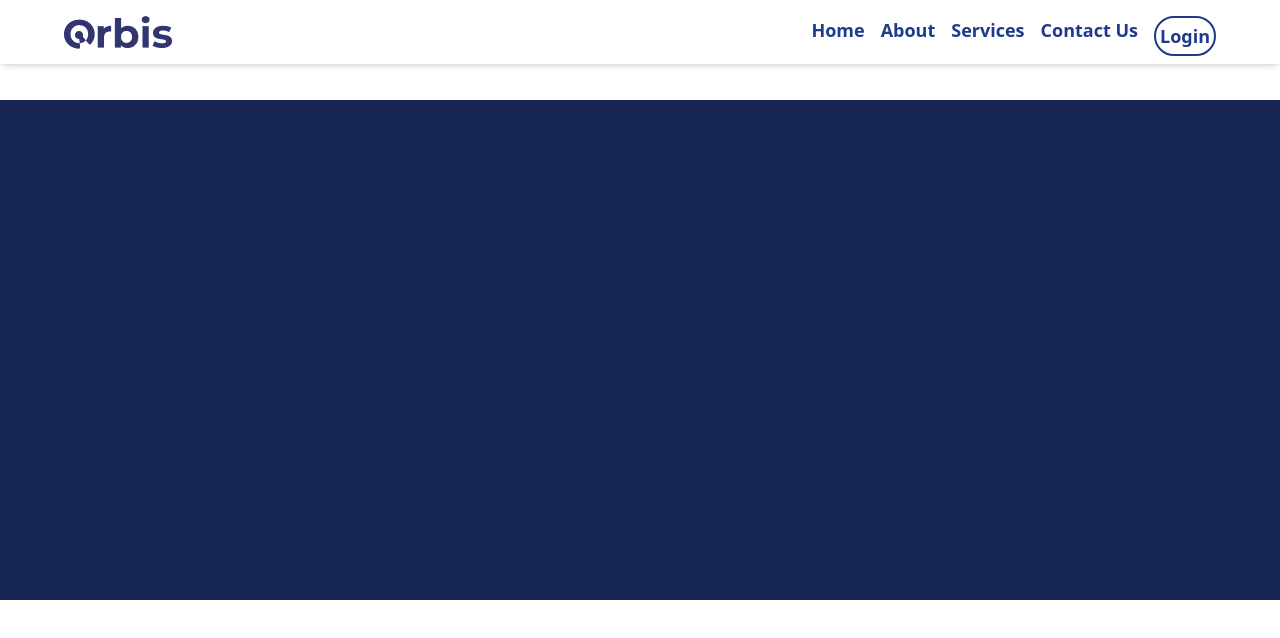
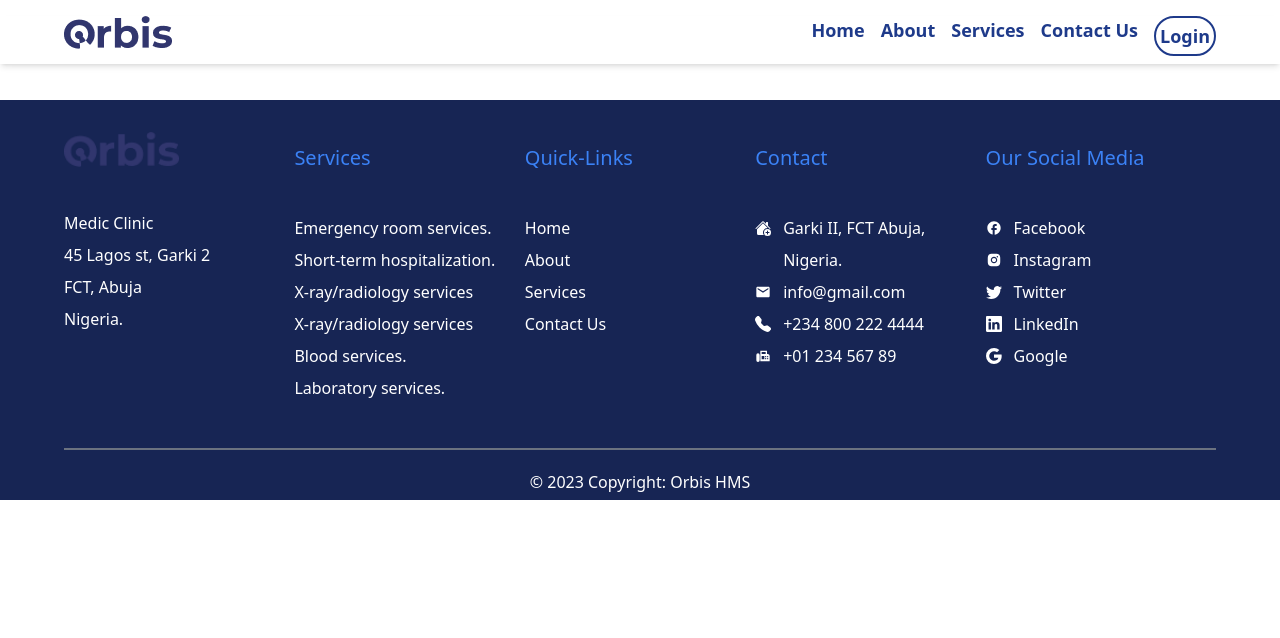
Before and after one commit to Ifeanyi-Ani/HMS, a React (Create React App) app in the folder client/: page /contact in a window 1280 px wide. Shown: the top 638 px of the page. Built offline with nearby package versions, Linux system fonts and the light colour scheme; what google-maps-react would draw is missing.

Commit message:
hms-landing-page

```diff
--- a/client/src/components/Footer/Footer.js
+++ b/client/src/components/Footer/Footer.js
@@ -1,7 +1,122 @@
+import img1 from '../../images/Union.png';
+import { BsFillHouseAddFill } from "react-icons/bs";
+import { MdMail } from "react-icons/md";
+import { BsFillTelephoneFill } from "react-icons/bs";
+import { MdFax } from "react-icons/md";
+import { MdFacebook } from "react-icons/md";
+import { AiFillInstagram } from "react-icons/ai";
+import { BsTwitter } from "react-icons/bs";
+import { BsLinkedin } from "react-icons/bs";
+import { BsGoogle } from "react-icons/bs";
 function Footer() {
+
+    const scrollToAbout = () => {
+        const aboutSection = document.getElementById('about');
+        if (aboutSection) {
+            aboutSection.scrollIntoView({ behavior: 'smooth' });
+        }
+    }
+    const scrollToServices = () => {
+        const aboutSection = document.getElementById('services');
+        if (aboutSection) {
+            aboutSection.scrollIntoView({ behavior: 'smooth' });
+        }
+    }
+
+    const scrollToHome = () => {
+        const aboutSection = document.getElementById('home');
+        if (aboutSection) {
+            aboutSection.scrollIntoView({ behavior: 'smooth' });
+        }
+    }
+
+    const scrollToContact = () => {
+        const aboutSection = document.getElementById('contact');
+        if (aboutSection) {
+            aboutSection.scrollIntoView({ behavior: 'smooth' });
+        }
+    }
     return (
-        <div className="bg-blue-950 h-[500px] mt-[100px]">
+        <div className="bg-blue-950 h-[400px] mt-[100px] justify-between cursor-pointer">
+            <div className="flex w-[90%] mx-auto pt-8 border-b-2 border-gray-500 h-[350px] ">
+                <div className="flex flex-col  w-[20%] text-white leading-8">
+                    <img src={img1} class="w-[50%] mb-10 justify-center items-center" alt="" />
+                    <p>Medic Clinic</p>
+                    <p>45 Lagos st, Garki 2</p>
+                    <p>FCT, Abuja</p>
+                    <p>Nigeria.</p>
+                </div>
 
+                <div className='w-[20%] pt-3 text-white leading-8'>
+                    <h1 className='mb-10 text-xl text-blue-500'>Services</h1>
+                    <p>Emergency room services.</p>
+                    <p>Short-term hospitalization.</p>
+                    <p>X-ray/radiology services</p>
+                    <p>X-ray/radiology services</p>
+                    <p>Blood services.</p>
+                    <p>Laboratory services.</p>
+                </div>
+
+                <div className='w-[20%] pt-3 text-white leading-8'>
+                    <h1 className='mb-10 text-xl text-blue-500'>Quick-Links</h1>
+                    <p onClick={scrollToHome}>Home</p>
+                    <p onClick={scrollToAbout}>About</p>
+                    <p onClick={scrollToServices}>Services</p>
+                    <p onClick={scrollToContact}>Contact Us</p>
+
+                </div>
+
+                <div className='w-[20%] pt-3 text-white leading-8'>
+                    <h1 className='mb-10 text-xl text-blue-500'>Contact</h1>
+                    <div className='flex gap-3 '>
+                        <span className='pt-2'><BsFillHouseAddFill /></span>
+                        <p >Garki II, FCT Abuja, Nigeria.</p>
+                    </div>
+                    <div className='flex gap-3'>
+                        <span className='pt-2'><MdMail /></span>
+                        <p>info@gmail.com</p>
+                    </div>
+                    <div className='flex gap-3'>
+                        <span className='pt-2'><BsFillTelephoneFill /></span>
+                        <p>+234 800 222 4444</p>
+                    </div>
+                    <div className='flex gap-3'>
+                        <span className='pt-2'><MdFax /></span>
+                        <p>+01 234 567 89</p>
+                    </div>
+
+                </div>
+
+                <div className='w-[20%] pt-3 text-white leading-8'>
+                    <h1 className='mb-10 text-xl text-blue-500'>Our Social Media</h1>
+                    <div className='flex gap-3 '>
+                        <span className='pt-2'><MdFacebook /></span>
+                        <p>Facebook</p>
+                    </div>
+                    <div className='flex gap-3'>
+                        <span className='pt-2'><AiFillInstagram /></span>
+                        <p>Instagram</p>
+                    </div>
+                    <div className='flex gap-3'>
+                        <span className='pt-2'><BsTwitter /></span>
+                        <p>Twitter</p>
+                    </div>
+                    <div className='flex gap-3'>
+                        <span className='pt-2'><BsLinkedin /></span>
+                        <p>LinkedIn</p>
+                    </div>
+                    <div className='flex gap-3'>
+                        <span className='pt-2'><BsGoogle /></span>
+                        <p>Google</p>
+                    </div>
+
+
+                </div>
+
+            </div>
+            <div className='flex justify-center text-white mt-5'>
+                <p>© 2023 Copyright: Orbis HMS</p>
+            </div>
         </div>
     )
 };
```
